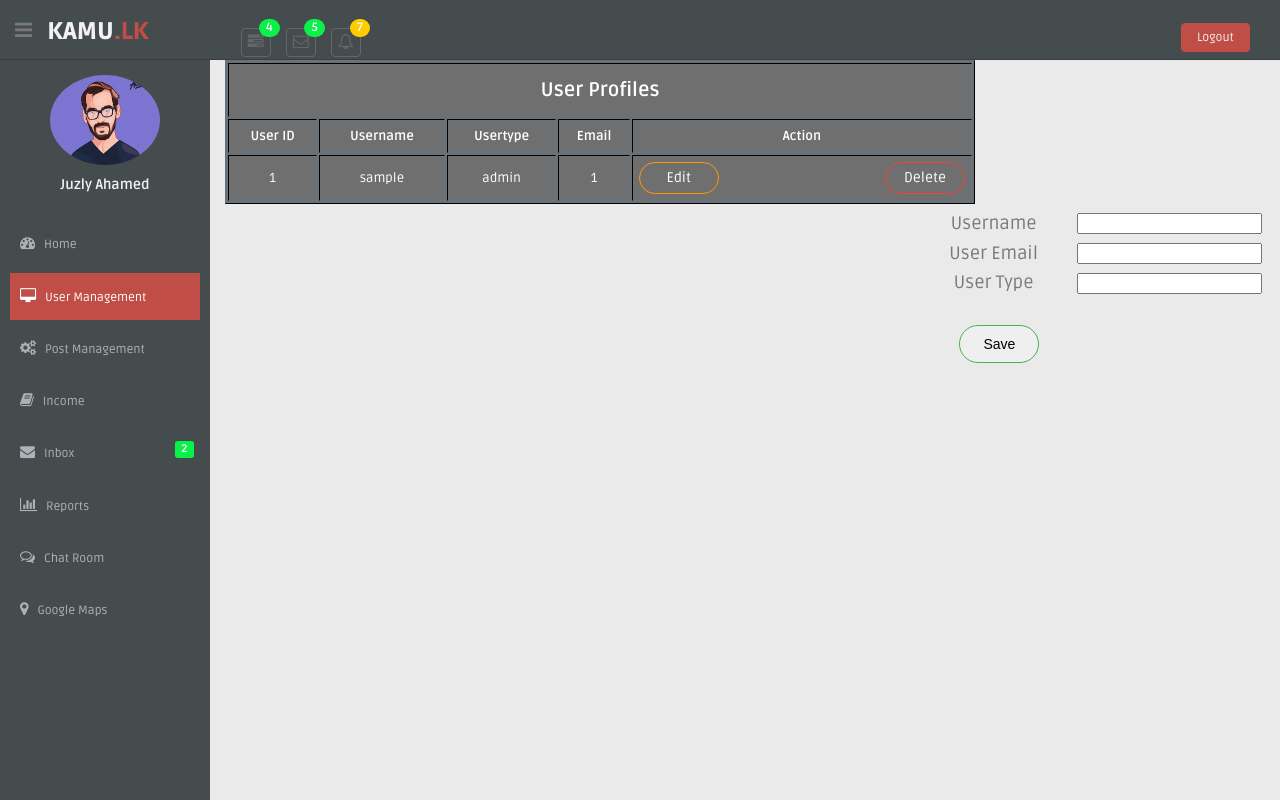
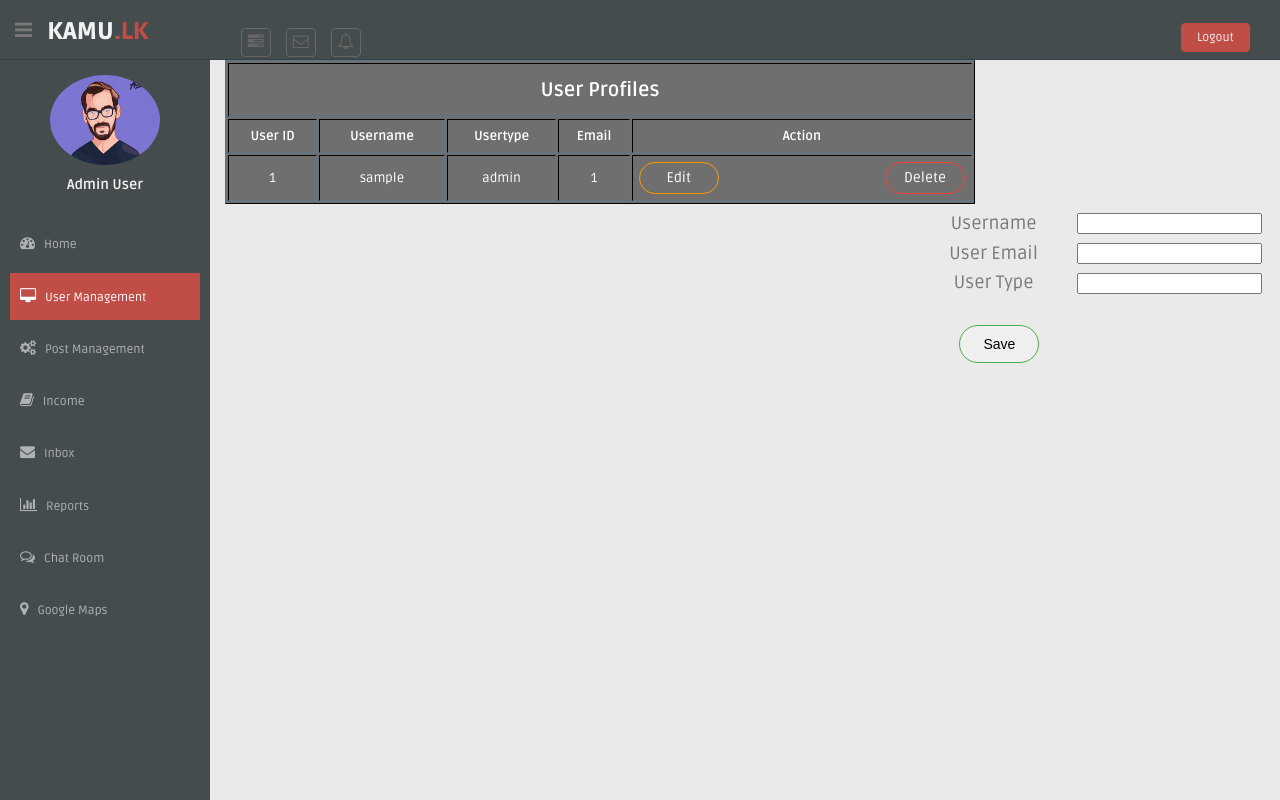
Before and after one commit to PramukaS/Kamu-Project, a PHP site: page /1emailverifregistr/manageusers.php in a window 1280 px wide. Run offline with PHP 8.4, Linux system fonts and the light colour scheme; tables that the repository leaves empty or names only in its code hold one stand-in row (values such as "Sample post").

Commit message:
Update Manage Users and Process file

```diff
--- a/Juz/manageusers.php
+++ b/Juz/manageusers.php
@@ -30,8 +30,6 @@
 </head>
 
 <body>
-
-
   <section id="container">
     <!-- TOP BAR CONTENT & NOTIFICATIONS-->
     <!--header start-->
@@ -49,7 +47,6 @@
           <li class="dropdown">
             <a data-toggle="dropdown" class="dropdown-toggle" href="index.html#">
               <i class="fa fa-tasks"></i>
-              <span class="badge bg-theme">4</span>
               </a>
           </li>
           <!-- settings end -->
@@ -57,7 +54,6 @@
           <li id="header_inbox_bar" class="dropdown">
             <a data-toggle="dropdown" class="dropdown-toggle" href="index.html#">
               <i class="fa fa-envelope-o"></i>
-              <span class="badge bg-theme">5</span>
               </a>
           </li>
           <!-- inbox dropdown end -->
@@ -65,7 +61,6 @@
           <li id="header_notification_bar" class="dropdown">
             <a data-toggle="dropdown" class="dropdown-toggle" href="index.html#">
               <i class="fa fa-bell-o"></i>
-              <span class="badge bg-warning">7</span>
             </a>
           </li>
           <!-- notification dropdown end -->
@@ -87,7 +82,7 @@
         <!-- sidebar menu start-->
         <ul class="sidebar-menu" id="nav-accordion">
           <p class="centered"><a href="#"><img src="images/Juzly.jpg" class="img-circle" width="110" height="90"></a></p>
-          <h5 class="centered">Juzly Ahamed</h5>
+          <h5 class="centered">Admin User</h5>
           <li class="mt">
             <a href="admin.php">
               <i class="fa fa-dashboard"></i>
@@ -116,7 +111,6 @@
             <a href="admininbox.php">
               <i class="fa fa-envelope"></i>
               <span>Inbox </span>
-              <span class="label label-theme pull-right mail-info">2</span>
               </a>
           </li>
           <li class="sub-menu">
@@ -127,13 +121,13 @@
 
           </li>
           <li class="sub-menu">
-            <a href="#">
+            <a href="adminchat.php">
               <i class="fa fa-comments-o"></i>
               <span>Chat Room</span>
               </a>
           </li>
           <li>
-            <a href="#">
+            <a href="map.php">
               <i class="fa fa-map-marker"></i>
               <span>Google Maps </span>
               </a>
```
Lines whose indentation alone changed are shown as unchanged.
